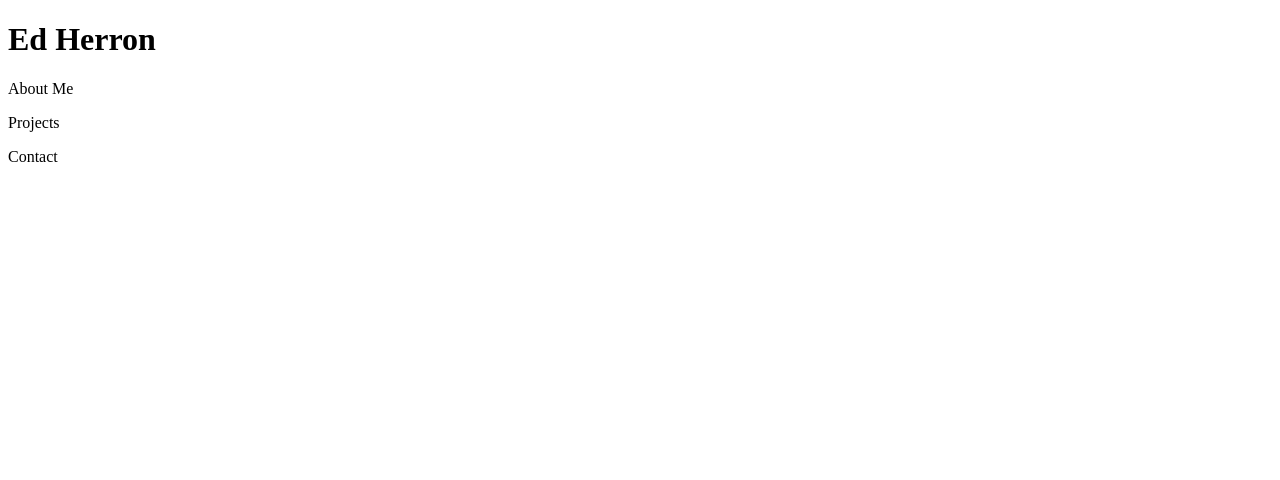
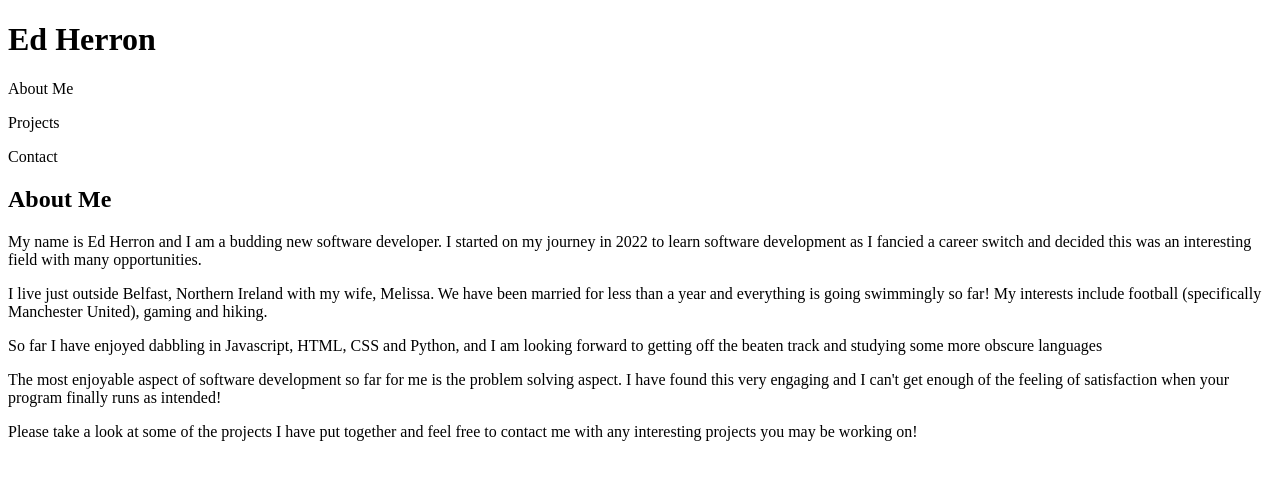
Before and after one commit to EdHerron/Portfolio-website, a plain HTML site: page index.html in a window 1280 px wide. Drawn offline with Linux system fonts and the light colour scheme.

Commit message:
added README file and included About Me info

```diff
--- a/index.html
+++ b/index.html
@@ -15,5 +15,20 @@
                 <p>Contact</p>
             </nav>
         </header>
+        <main>
+            <div class="container" id="about-me-and-pic">
+                <div id="about-me">
+                    <h2>About Me</h2>
+                    <p>My name is Ed Herron and I am a budding new software developer. I started on my journey in 2022 to learn software development as I fancied a career switch and decided this was an interesting field with many opportunities.</p>
+                    <p>I live just outside Belfast, Northern Ireland with my wife, Melissa. We have been married for less than a year and everything is going swimmingly so far! My interests include football (specifically Manchester United), gaming and hiking.</p>
+                    <p>So far I have enjoyed dabbling in Javascript, HTML, CSS and Python, and I am looking forward to getting off the beaten track and studying some more obscure languages</p>
+                    <p>The most enjoyable aspect of software development so far for me is the problem solving aspect. I have found this very engaging and I can't get enough of the feeling of satisfaction when your program finally runs as intended!</p>
+                    <p>Please take a look at some of the projects I have put together and feel free to contact me with any interesting projects you may be working on!</p>
+                </div>
+                <div id="picture">
+                    <img src
+                </div>
+            </div>
+        </main>
     </body>
 </html>
```
Also changed, not shown: 1 other file.
